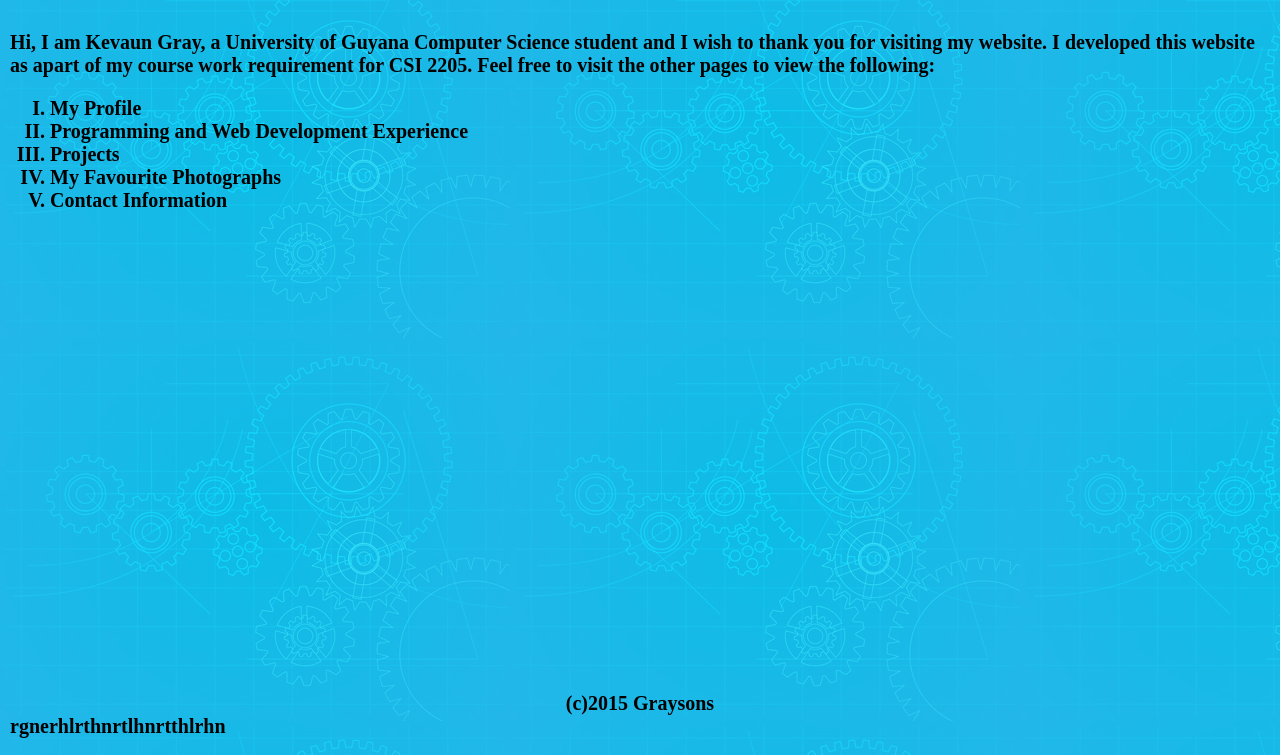
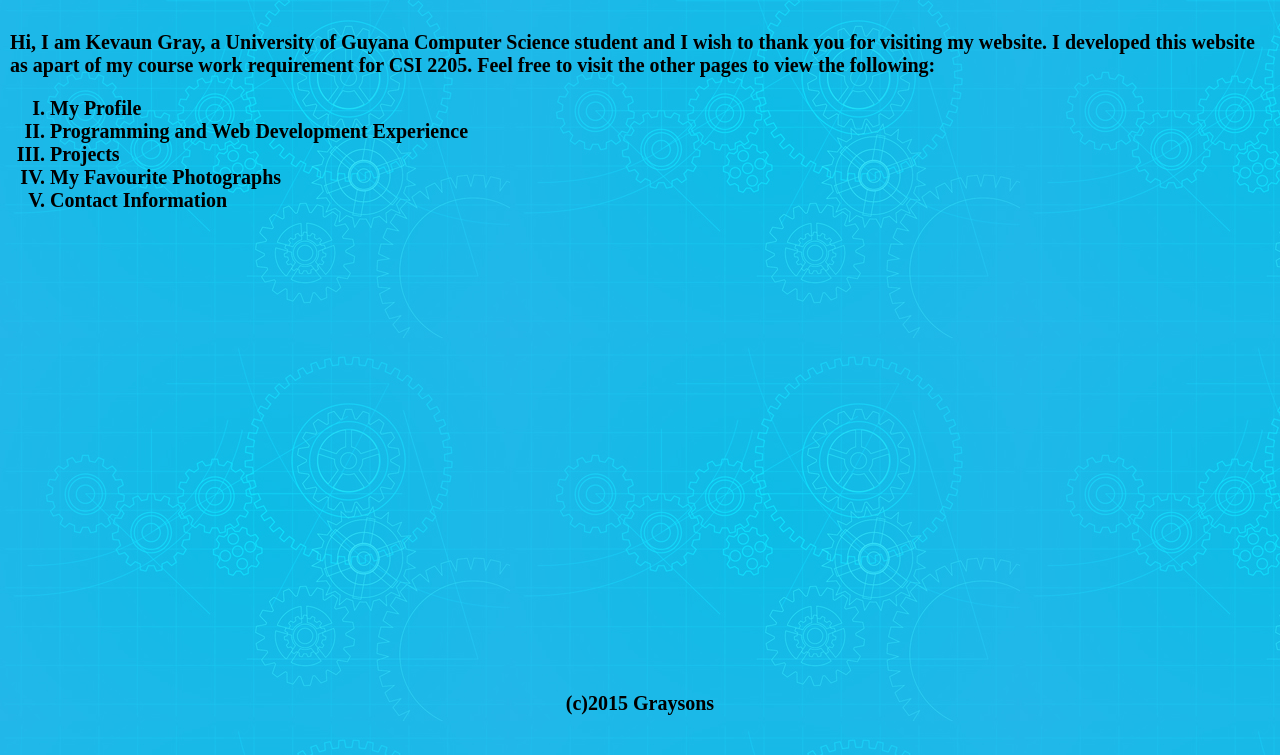
Before and after one commit to Kevaun2/Kevaun2.github.io, a plain HTML site: page index.html in a window 1280 px wide. Shown: the part 45-800 px from the top of the page. Drawn offline with Linux system fonts and the light colour scheme.

```diff
--- a/index.html
+++ b/index.html
@@ -51,4 +51,3 @@
 	</body>
 
 </html>
-rgnerhlrthnrtlhnrtthlrhn
```
